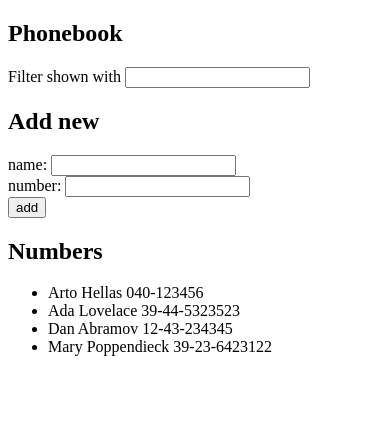
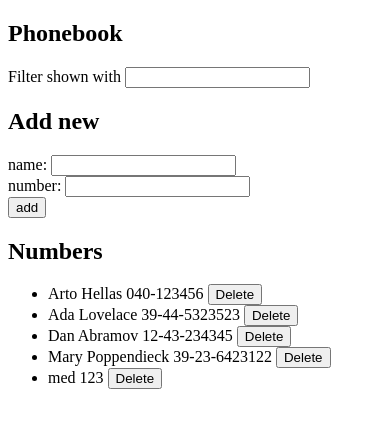
Before and after one commit to MedHam94/fullstackOpen-repo, a React (Vite) app in the folder part2/thePhoneBook/: page / in a window 390 px wide. Shown: the top 428 px of the page. Built offline with nearby package versions, Linux system fonts and the light colour scheme; data requests are answered from the project's data file.

Commit message:
the phoneBook step 9

```diff
--- a/part2/thePhoneBook/db.json
+++ b/part2/thePhoneBook/db.json
@@ -19,6 +19,11 @@
       "name": "Mary Poppendieck",
       "number": "39-23-6423122",
       "id": 4
+    },
+    {
+      "name": "med",
+      "number": "123",
+      "id": 5
     }
   ]
 }
--- a/part2/thePhoneBook/src/App.jsx
+++ b/part2/thePhoneBook/src/App.jsx
@@ -16,28 +16,44 @@ const App = () => {
     console.log("effect");
     personService
       .getAll()
-      .then(response => setPersons(response))
-      .catch(err => console.log(err))
+      .then((response) => setPersons(response))
+      .catch((err) => console.log(err));
   }, []);
 
   // Event handler for add a new name to persons array
-const addPerson =  (event) => {
+  const addPerson = (event) => {
     event.preventDefault();
     const person = {
       name: newName,
       number: newNumber,
     };
-  if (!checkForDuplicates(person)){
+    if (!checkForDuplicates(person)) {
       personService
         .create(person)
-      .then(response => setPersons((prevPersons) => [...prevPersons, response]))
-      .catch(err => console.log(err))
-
-  }else{
+        .then((response) =>
+          setPersons((prevPersons) => [...prevPersons, response])
+        )
+        .catch((err) => console.log(err));
+    } else {
       alert(`${newName} is already added to phonebook`);
     }
+  };
+
+  const handleDelete = (id) => {
+    const name = persons.find(el => el.id === id)
+    console.log(name);
+    if (window.confirm(`delete ${name.name}?`)) {
+      personService
+        .deletePerson(id)
+        .then((res) => {
+          console.log("Deleted", res);
+          setPersons((prevPersons) =>
+            prevPersons.filter((person) => person.id !== id)
+          );
+        })
+        .catch((err) => console.log(err));
     }
-
+  };
 
   const checkForDuplicates = (person) => {
     return persons.some(
@@ -49,12 +65,12 @@ const addPerson =  (event) => {
 
   // Event handler for updating newName state as user types
   const handleNameChange = (event) => {
-    console.log("this is input hundler", event.target.value);
+    console.log("this is input handler", event.target.value);
     setNewName(event.target.value);
   };
 
   const handleNumberChange = (event) => {
-    console.log("this is input hundler", event.target.value);
+    console.log("this is input handler", event.target.value);
     setNewNumber(event.target.value);
   };
 
@@ -85,7 +101,7 @@ const addPerson =  (event) => {
 
       <h2>Numbers</h2>
 
-      <Persons filterPerson={filterPerson} />
+      <Persons filterPerson={filterPerson} deletePerson={handleDelete} />
     </div>
   );
 };
--- a/part2/thePhoneBook/src/components/Persons.jsx
+++ b/part2/thePhoneBook/src/components/Persons.jsx
@@ -1,8 +1,10 @@
-const Persons = ({filterPerson}) =>{
+const Persons = ({filterPerson, deletePerson}) =>{
+
     return(
         <ul>
         {filterPerson.map((el) => (
-          <li key={el.name}>{el.name} {el.number}</li>
+          <li key={el.id}>{el.name} {el.number}  <button onClick={() => deletePerson(el.id)}>Delete</button></li>
+
         ))}
       </ul>
     )
--- a/part2/thePhoneBook/src/services/notes.js
+++ b/part2/thePhoneBook/src/services/notes.js
@@ -12,5 +12,10 @@ const create = (person) =>{
     return req.then(res => res.data)
 }
 
+const deletePerson = (id) =>{
+    return axios.delete(`${baseUrl}/${id}`)
 
-export default {getAll, create}
+}
+
+
+export default {getAll, create, deletePerson}
```
Lines whose indentation alone changed are shown as unchanged.
